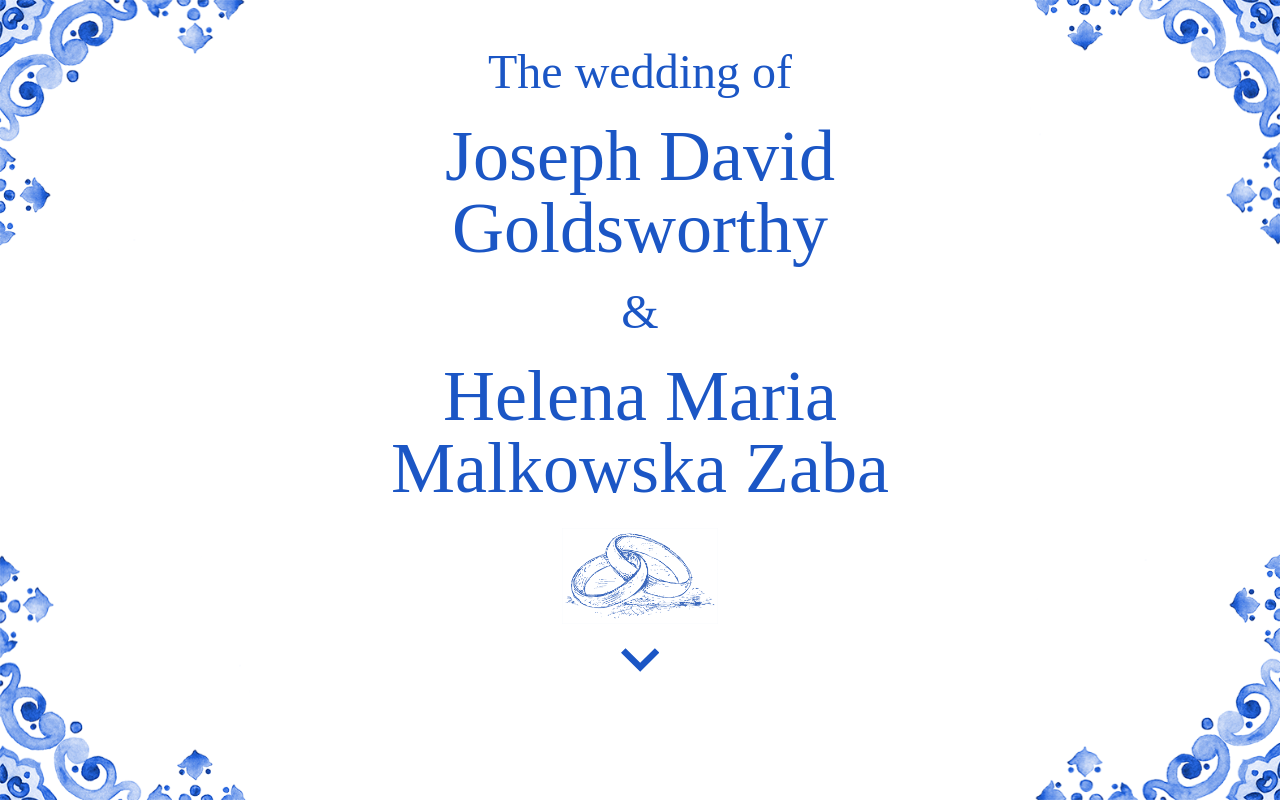
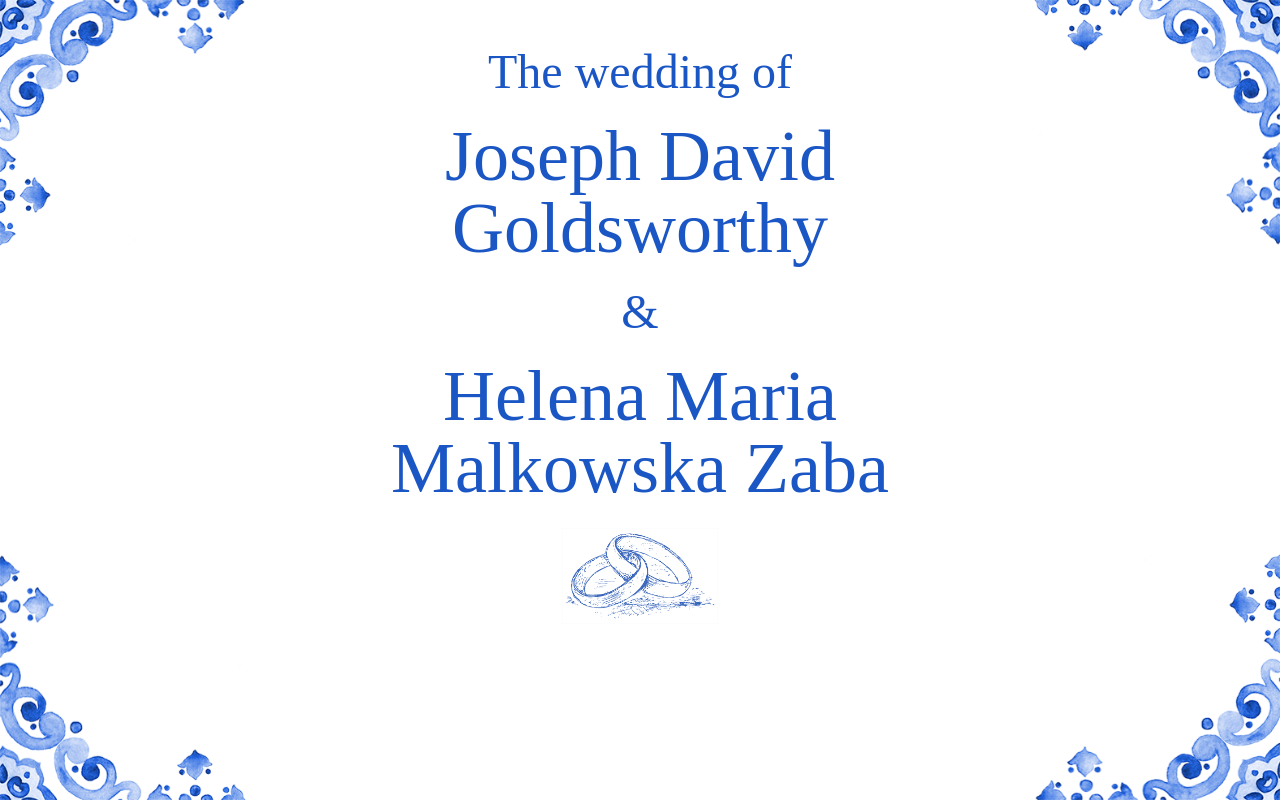
Before and after one commit to nath-codes/jelena, a React (Create React App) app: page / in a window 1280 px wide. Shown: the top 802 px of the page. Built offline with nearby package versions, Linux system fonts and the light colour scheme; no server answers; a web font is replaced by a local one.

Commit message:
removed Arrow component from Hero as it's never guaranteed to be visible

```diff
--- a/src/components/Arrow.jsx
+++ /dev/null
@@ -1,31 +0,0 @@
-import React from "react";
-import styled, { keyframes } from "styled-components";
-import spacer from "../mixins/spacer";
-
-const rotate360 = keyframes`
-  50% {
-    transform: translate(0, ${spacer(1)});
-  },
-  100% {
-    transform: translate(0, 0);
-  },
-`;
-
-const StyledArrow = styled.svg`
-  animation: ${rotate360} 1s ease-in-out;
-  animation-iteration-count: 3;
-  fill: ${props => props.theme.colors.delftBlue};
-  height: ${spacer(1)};
-`;
-
-const Arrow = props => (
-  <StyledArrow
-    className={props.className}
-    viewBox="0 0 256 160"
-    xmlns="http://www.w3.org/2000/svg"
-  >
-    <path d="M225.813.907L128 98.72 30.187.907 0 31.093l128 128 128-128" />
-  </StyledArrow>
-);
-
-export default Arrow;
--- a/src/components/Hero.jsx
+++ b/src/components/Hero.jsx
@@ -3,7 +3,6 @@ import styled from "styled-components";
 import { hideVisually } from "polished";
 import Section from "./Section";
 import rings from "../assets/img/rings.png";
-import Arrow from "./Arrow";
 import spacer from "../mixins/spacer";
 
 const HeroText = styled.div`
@@ -24,11 +23,7 @@ const StyledH1 = styled.h1`
   ${hideVisually()};
 `;
 
-const StyledHero = Section.extend`
-  .arrow {
-    margin-bottom: ${spacer(1)};
-  }
-`;
+const StyledHero = Section.extend``;
 
 const ImageWrapper = styled.div`
   height: ${spacer(4)};
@@ -51,7 +46,6 @@ const Hero = () => (
     <ImageWrapper>
       <img src={rings} alt="" />
     </ImageWrapper>
-    <Arrow className="arrow" />
   </StyledHero>
 );
 
```
